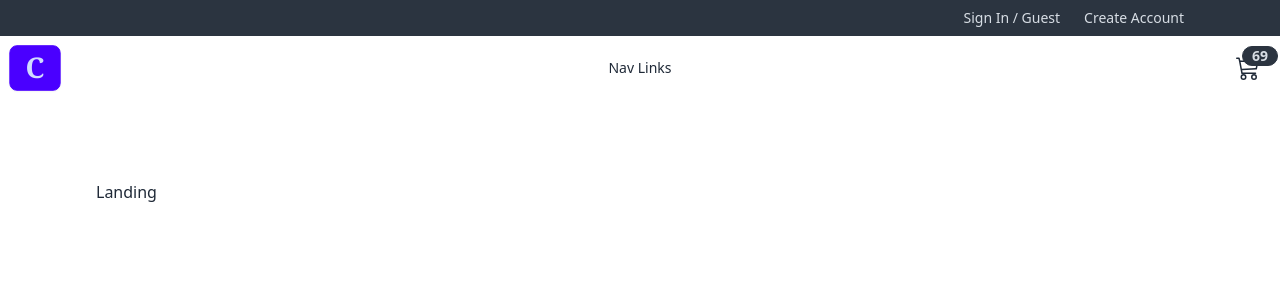
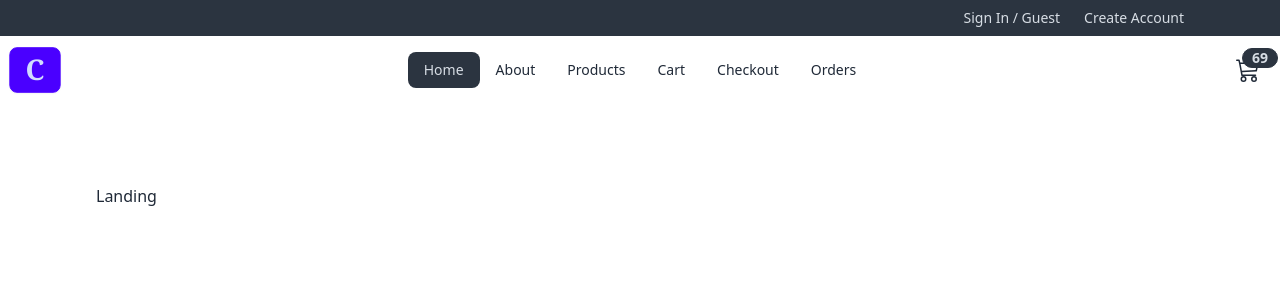
Before and after one commit to Ruturaj2003/comfyStore, a React (Vite) app: page / in a window 1280 px wide. Shown: the top 300 px of the page. Built offline with nearby package versions, Linux system fonts and the light colour scheme.

Commit message:
Setup and Implement NavLinks Component

```diff
--- /dev/null
+++ b/src/components/NavLinks.jsx
@@ -0,0 +1,26 @@
+import { NavLink } from 'react-router-dom';
+
+const links = [
+  { id: 1, url: '/', text: 'home' },
+  { id: 2, url: 'about', text: 'about' },
+  { id: 3, url: 'products', text: 'products' },
+  { id: 4, url: 'cart', text: 'cart' },
+  { id: 5, url: 'checkout', text: 'checkout' },
+  { id: 6, url: 'orders', text: 'orders' },
+];
+const NavLinks = () => {
+  return (
+    <>
+      {links.map((link) => {
+        return (
+          <li key={link.id}>
+            <NavLink to={link.url} className={'capitalize'}>
+              {link.text}
+            </NavLink>
+          </li>
+        );
+      })}
+    </>
+  );
+};
+export default NavLinks;
--- a/src/components/Navbar.jsx
+++ b/src/components/Navbar.jsx
@@ -1,6 +1,7 @@
 import { BsCart3, BsMoonFill, BsSunFill } from 'react-icons/bs';
 import { FaBarsStaggered } from 'react-icons/fa6';
 import { NavLink } from 'react-router-dom';
+import NavLinks from './NavLinks';
 
 const Navbar = () => {
   return (
@@ -21,14 +22,16 @@
             </label>
             <ul
               tabIndex={0}
-              className="menu menu-sm dropdown-content mt-3 z-[1] p-2 shadow bg-base-300"
+              className="menu menu-sm dropdown-content mt-3 z-[1] p-2 shadow bg-base-300 rounded-box w-52"
             >
-              Nav links
+              <NavLinks></NavLinks>
             </ul>
           </div>
         </div>
         <div className="navbar-center hidden lg:flex">
-          <ul className="menu menu-horizontal">Nav Links</ul>
+          <ul className="menu menu-horizontal">
+            <NavLinks></NavLinks>
+          </ul>
         </div>
         <div className="navbar-end">
           {/* Theme Setup */}
--- a/src/components/index.js
+++ b/src/components/index.js
@@ -2,3 +2,4 @@
 export { default as SubmitBtn } from './SubmitBtn';
 export { default as Header } from './Header';
 export { default as Navbar } from './Navbar';
+export { default as NavLinks } from './NavLinks';
```
Also changed, not shown: 1 other file (tests, documents, lock files or other folders).
